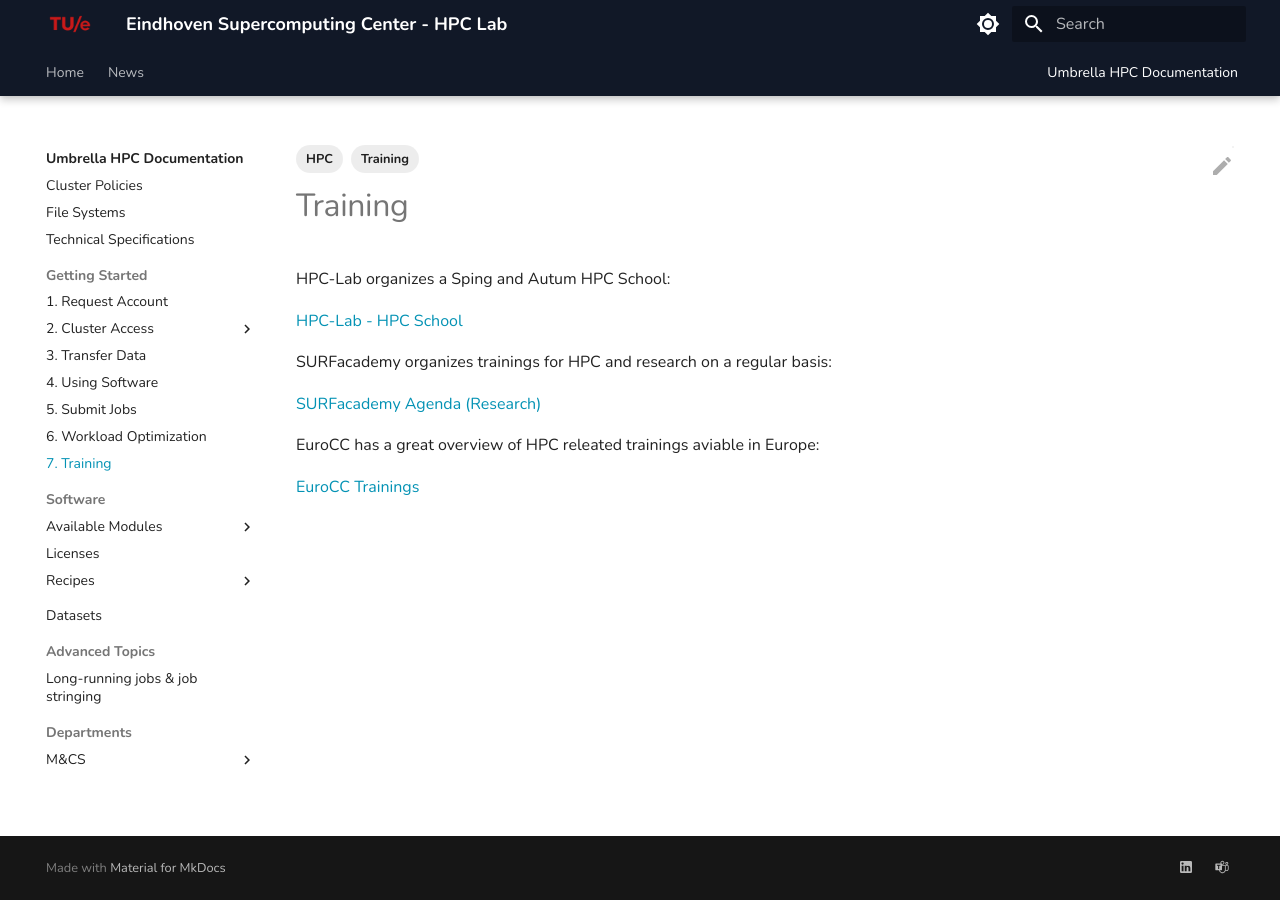
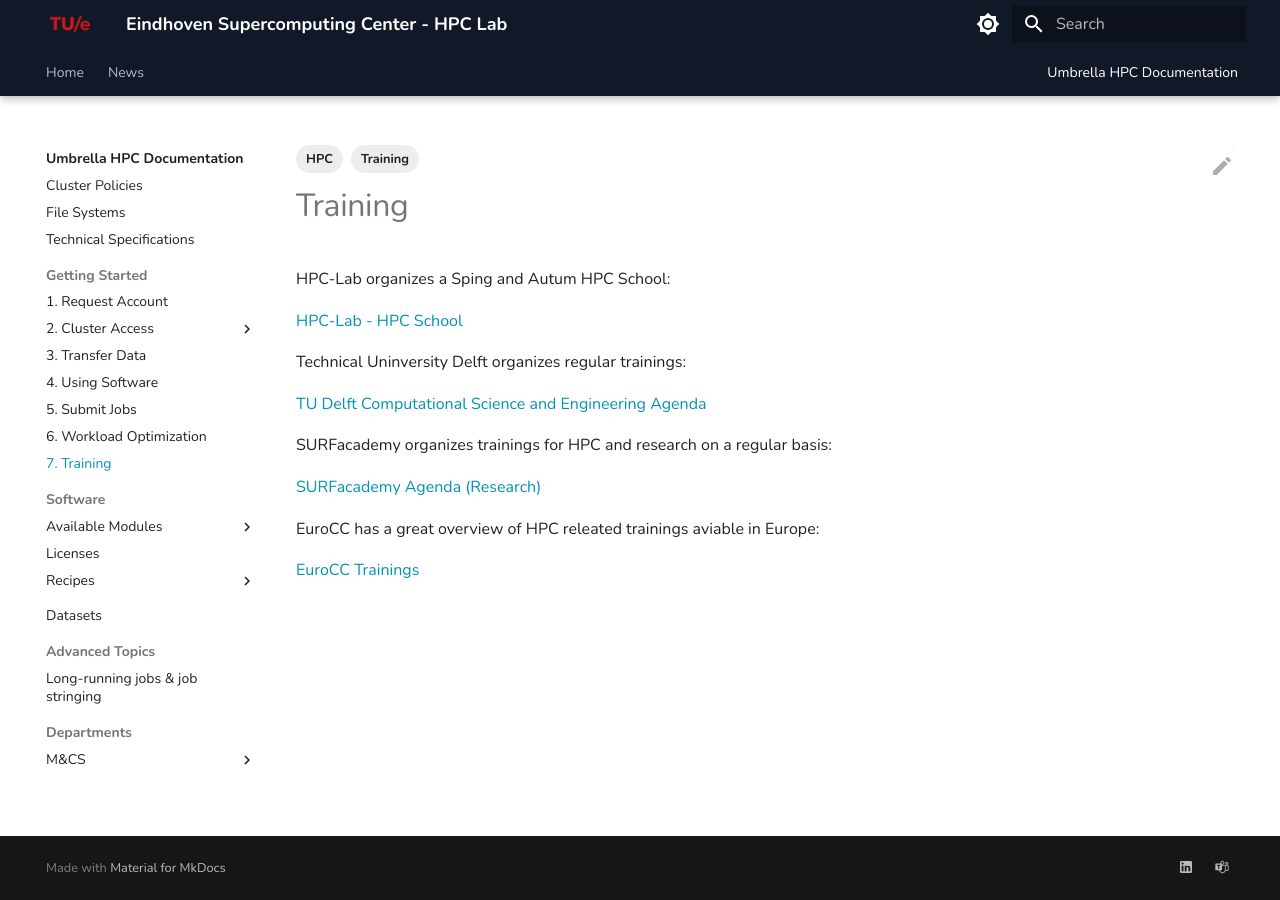
Before and after one commit to gferhpc/supercomputing.tue.nl, an MkDocs documentation site: the page built from pages/documentation/steps/training/index.md, in a window 1280 px wide. Built offline with MkDocs 1.6.1 and Material for MkDocs 9.7.7, drawn with Linux system fonts in a browser that asks for light colours.

Commit message:
Update index.md

```diff
--- a/pages/documentation/steps/training/index.md
+++ b/pages/documentation/steps/training/index.md
@@ -7,6 +7,10 @@
 
 [HPC-Lab - HPC School](https://hpcschool.tue.nl/){:target="_blank"}
 
+Technical Uninversity Delft organizes regular trainings:
+
+[TU Delft Computational Science and Engineering Agenda](https://www.tudelft.nl/cse/agenda)
+
 SURFacademy organizes trainings for HPC and research on a regular basis:
 
 [SURFacademy Agenda (Research)](https://www.surf.nl/agenda?agenda-filters%5B2817%5D=2817){:target="_blank"}
```
